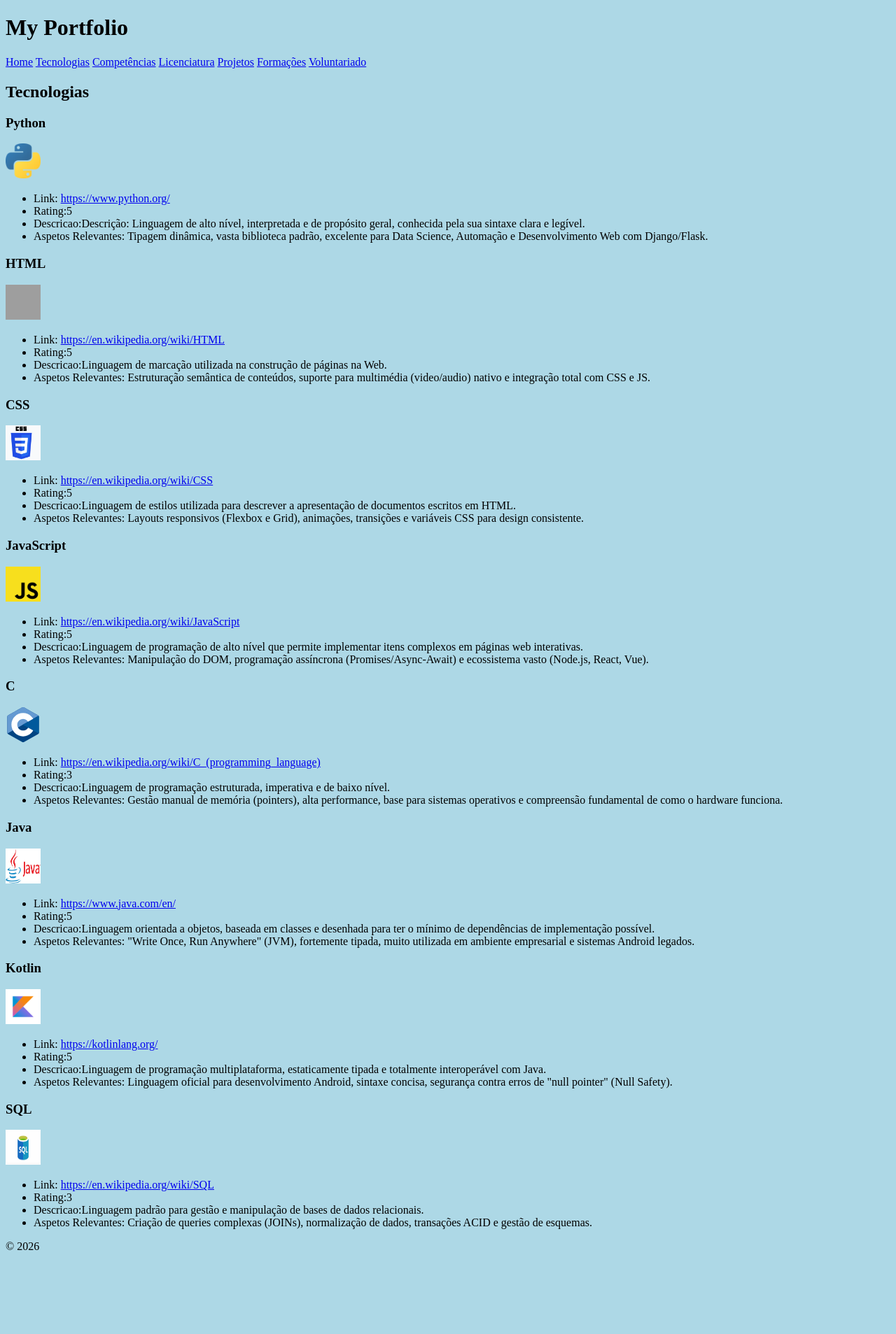
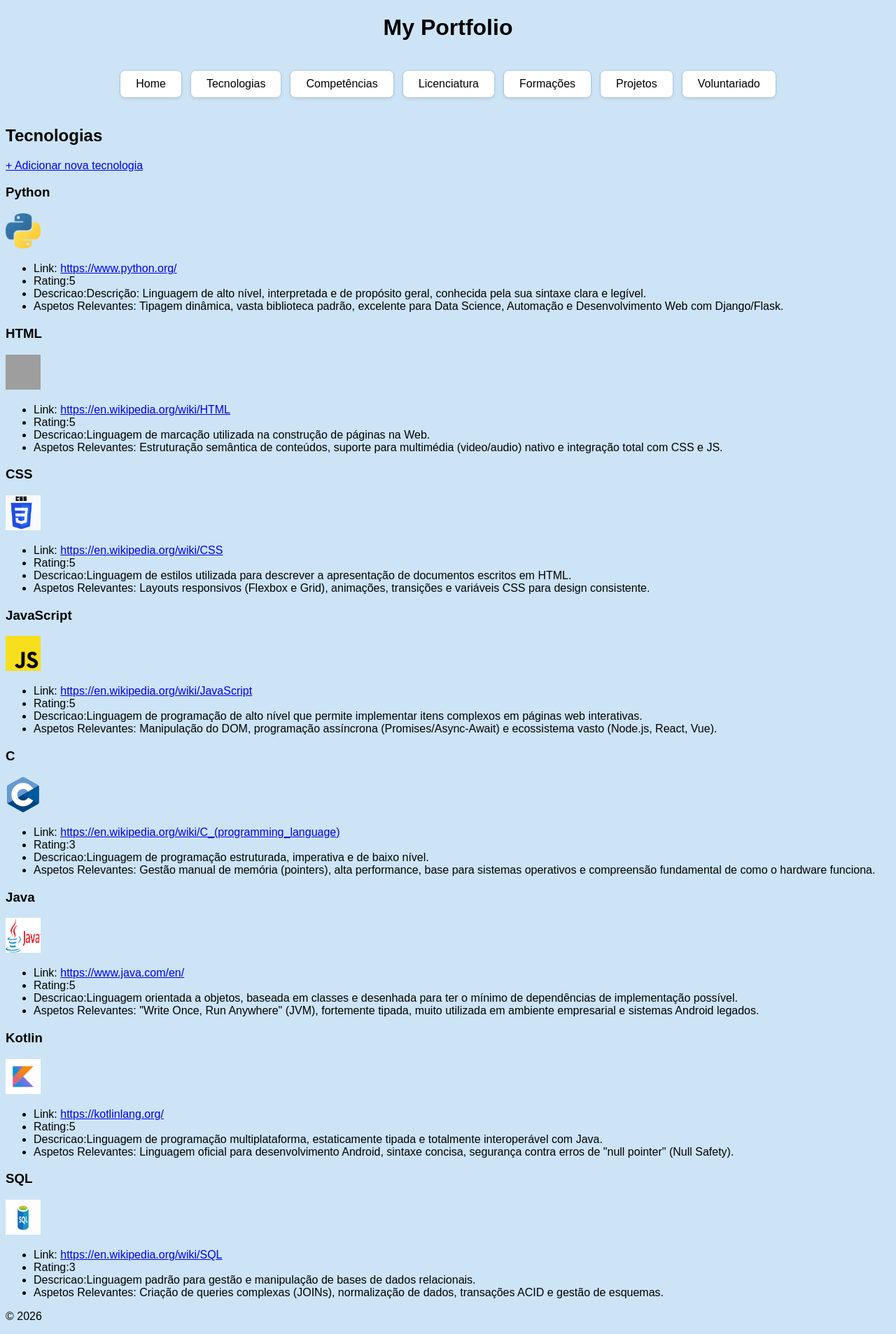
Before and after one commit to guilherme-coelho-a22405805/Portfolio_GuilhermeCoelho, a Django app: page /tecnologias/ in a window 1280 px wide. Shown: the whole page at 70% size. Before the commit the page ends 1787 px from the top, so only its background shows below. Run offline with Django 5.2, Linux system fonts and the light colour scheme; data comes from the database, SQL or seed files in the repository; both versions use the stored data as it was after the commit; grey boxes are pictures that could not be loaded.

Commit message:
Started adding forms for the pages Tecnologias e Competências.

```diff
--- a/portfolio/static/portfolio/indexStyle.css
+++ b/portfolio/static/portfolio/indexStyle.css
@@ -1,4 +1,44 @@
+
+
+
 *{
-    background-color: lightblue;
+    background-color: #cce4f6;
+    font-family: Arial, Helvetica, sans-serif;
+}
 
+nav {
+    background-color: #cce4f6;
+    padding: 20px 40px;
+    display: flex;
+    gap: 12px;
+    flex-wrap: wrap;
+    justify-content: center;
 }
+
+.nav-btn {
+    background-color: #ffffff;
+    color: #000000;
+    text-decoration: none;
+    padding: 10px 22px;
+    border-radius: 8px;
+    font-weight: 500;
+    font-size: 1rem;
+    border: 1px solid #b0c8dc;
+    box-shadow: 0 2px 4px rgba(0,0,0,0.08);
+    transition: all 0.2s ease;
+}
+
+.nav-btn:hover {
+    background-color: #f0f7ff;
+    transform: translateY(-2px);
+    box-shadow: 0 4px 8px rgba(0,0,0,0.15);
+}
+
+.nav-btn:active {
+    transform: translateY(0);
+    box-shadow: 0 1px 2px rgba(0,0,0,0.1);
+}
+
+.h1IndexTittle{
+    text-align: center;
+}
--- a/portfolio/templates/portfolio/index.html
+++ b/portfolio/templates/portfolio/index.html
@@ -10,15 +10,15 @@
 </head>
 <body>
     <header >
-        <h1>My Portfolio</h1>
+        <h1 class="h1IndexTittle">My Portfolio</h1>
         <nav>
-            <a href="{% url 'landingPage'%}">Home</a>
-            <a href="{% url 'tecnologias' %}">Tecnologias</a>
-            <a href="{% url 'competencias' %}">Competências</a>
-            <a href="{% url 'licenciatura' %}">Licenciatura</a>
-            <a href="{% url 'projetos' %}">Projetos</a>
-            <a href="{% url 'formacoes' %}">Formações</a>
-            <a href="{% url 'voluntariado' %}">Voluntariado</a>
+            <a href="{% url 'landingPage' %}" class="nav-btn">Home</a>
+            <a href="{% url 'tecnologias' %}" class="nav-btn">Tecnologias</a>
+            <a href="{% url 'competencias' %}" class="nav-btn">Competências</a>
+            <a href="{% url 'licenciatura' %}" class="nav-btn">Licenciatura</a>
+            <a href="{% url 'formacoes' %}" class="nav-btn">Formações</a>
+            <a href="{% url 'projetos' %}" class="nav-btn">Projetos</a>
+            <a href="{% url 'voluntariado' %}" class="nav-btn">Voluntariado</a>
         </nav>
     </header>
 
--- a/portfolio/templates/portfolio/tecnologias.html
+++ b/portfolio/templates/portfolio/tecnologias.html
@@ -2,6 +2,9 @@
 
 {% block content %}
     <h2>Tecnologias</h2>
+
+    <a href="{% url 'tecnologia_nova' %}" class="btn-add">+ Adicionar nova tecnologia</a>
+
     <section>
     {% for tecnologia in tecnologias %}
     <article>
--- a/portfolio/urls.py
+++ b/portfolio/urls.py
@@ -4,6 +4,8 @@ from . import views
 urlpatterns = [
     path('tecnologias/', views.tecnologias_view, name="tecnologias"),
     path('competencias/',views.competencias_view, name="competencias"),
+    path('competencias/nova/', views.competencia_nova_view, name="competencia_nova"),
+    path('tecnologia/nova/',views.tecnologia_nova_view, name='tecnologia_nova'),
     path('licenciatura/',views.licenciatura_view, name="licenciatura"),
     path('formacoes/',views.formacoes_view, name="formacoes"),
     path('projetos/',views.projetos_view, name="projetos"),
--- a/portfolio/views.py
+++ b/portfolio/views.py
@@ -1,6 +1,6 @@
-from django.shortcuts import render
+from django.shortcuts import render,redirect
 from .models import Tecnologia,Competencia,Formacao,Licenciatura,Projeto,Voluntariado
-
+from .forms import CompetenciaForm, TecnologiaForm
 # Create your views here.
 def main_view(request):
     return render(request, 'portfolio/index.html')
@@ -10,9 +10,39 @@ def tecnologias_view(request):
     tecnologias = Tecnologia.objects.all()
     return render(request, 'portfolio/tecnologias.html',{'tecnologias':tecnologias})
 
+def tecnologia_nova_view(request):
+    if request.method == 'POST':
+        form = TecnologiaForm(request.POST)
+        if form.is_valid():
+            form.save()
+            return redirect('tecnologias')
+    else:
+        form = TecnologiaForm()
+
+    return render(request, 'portfolio/tecnologia_nova.html', {
+        'form': form,
+    })
+
+
 def competencias_view(request):
     competencias = Competencia.objects.all()
-    return render(request,'portfolio/competencias.html',{'competencias':competencias} )
+    return render(request, 'portfolio/competencias.html', {
+        'competencias': competencias,
+    })
+
+def competencia_nova_view(request):
+    if request.method == 'POST':
+        form = CompetenciaForm(request.POST)
+        if form.is_valid():
+            form.save()
+            return redirect('competencias')
+    else:
+        form = CompetenciaForm()
+
+    return render(request, 'portfolio/competencia_nova.html', {
+        'form': form,
+    })
+
 
 def formacoes_view(request):
     formacoes = Formacao.objects.all()
```
Also changed, not shown: portfolio/forms.py (added, +12 -0 lines), portfolio/templates/portfolio/competencia_nova.html (added, +14 -0 lines), portfolio/templates/portfolio/competencias.html (+5 -3 lines), portfolio/templates/portfolio/tecnologia_nova.html (added, +14 -0 lines), db.sqlite3.
